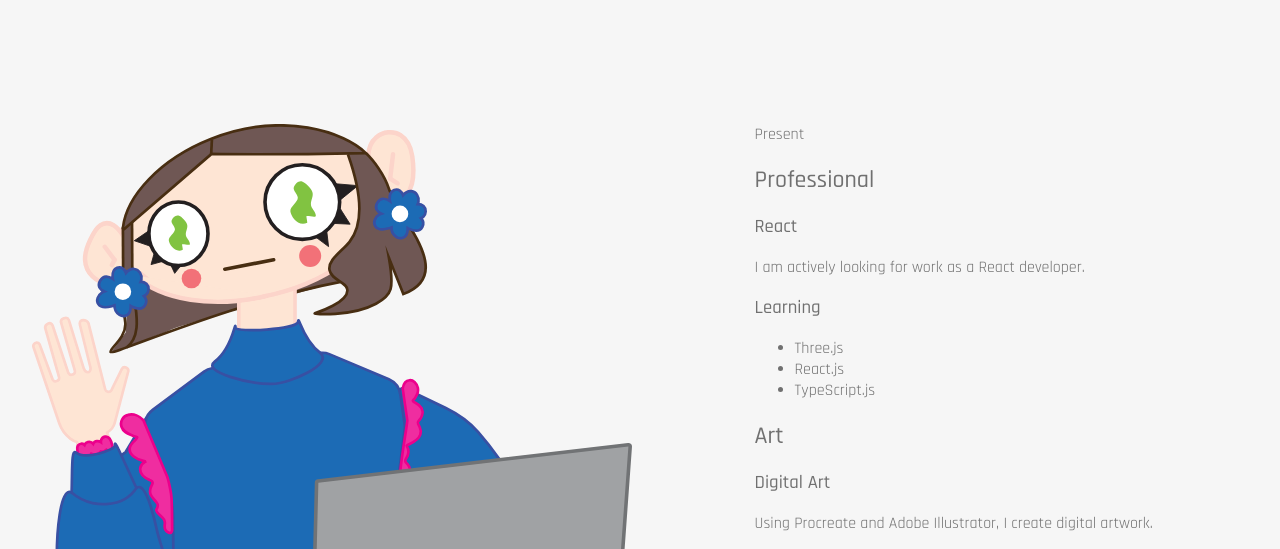
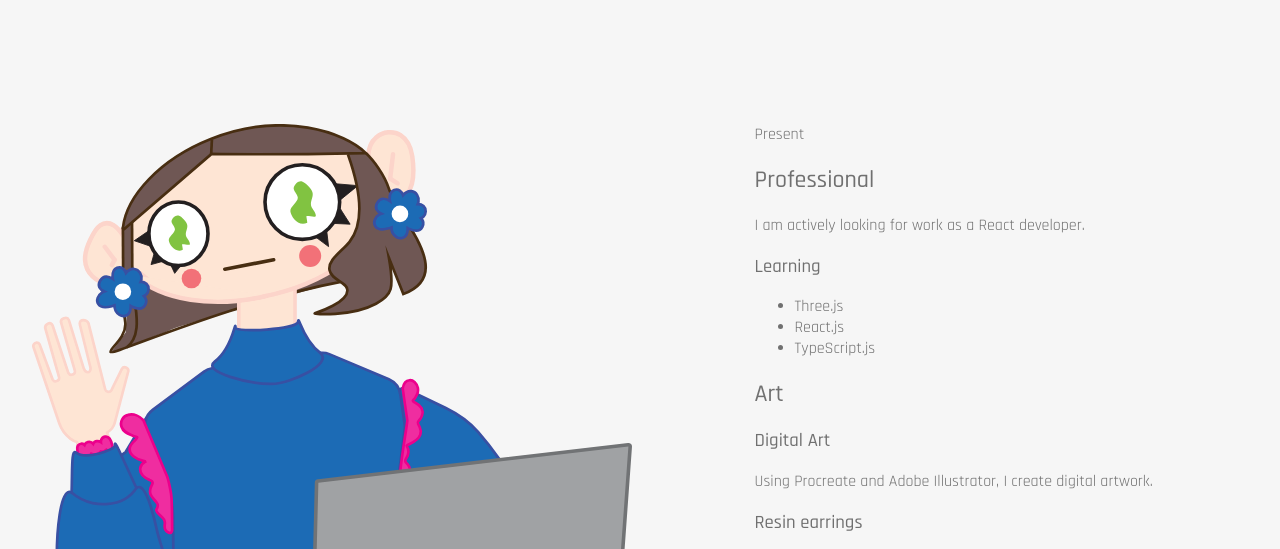
Before and after one commit to eadurflinger/eadurflinger.github.io, an Astro site: page /present in a window 1280 px wide. Shown: the top 549 px of the page. Built offline with nearby package versions, Linux system fonts and the light colour scheme; Astro itself is replaced by a stand-in of ours.

Commit message:
removes bit of a redundant header

```diff
--- a/src/pages/present.astro
+++ b/src/pages/present.astro
@@ -14,8 +14,6 @@ import Button from '../components/Button.astro';
             </div>
             <div class="profession">
                 <h2>Professional</h2>
-
-                <h3>React</h3>
                 <p>I am actively looking for work as a React developer.</p>
                 <h3>Learning</h3>
                 <ul>
```
